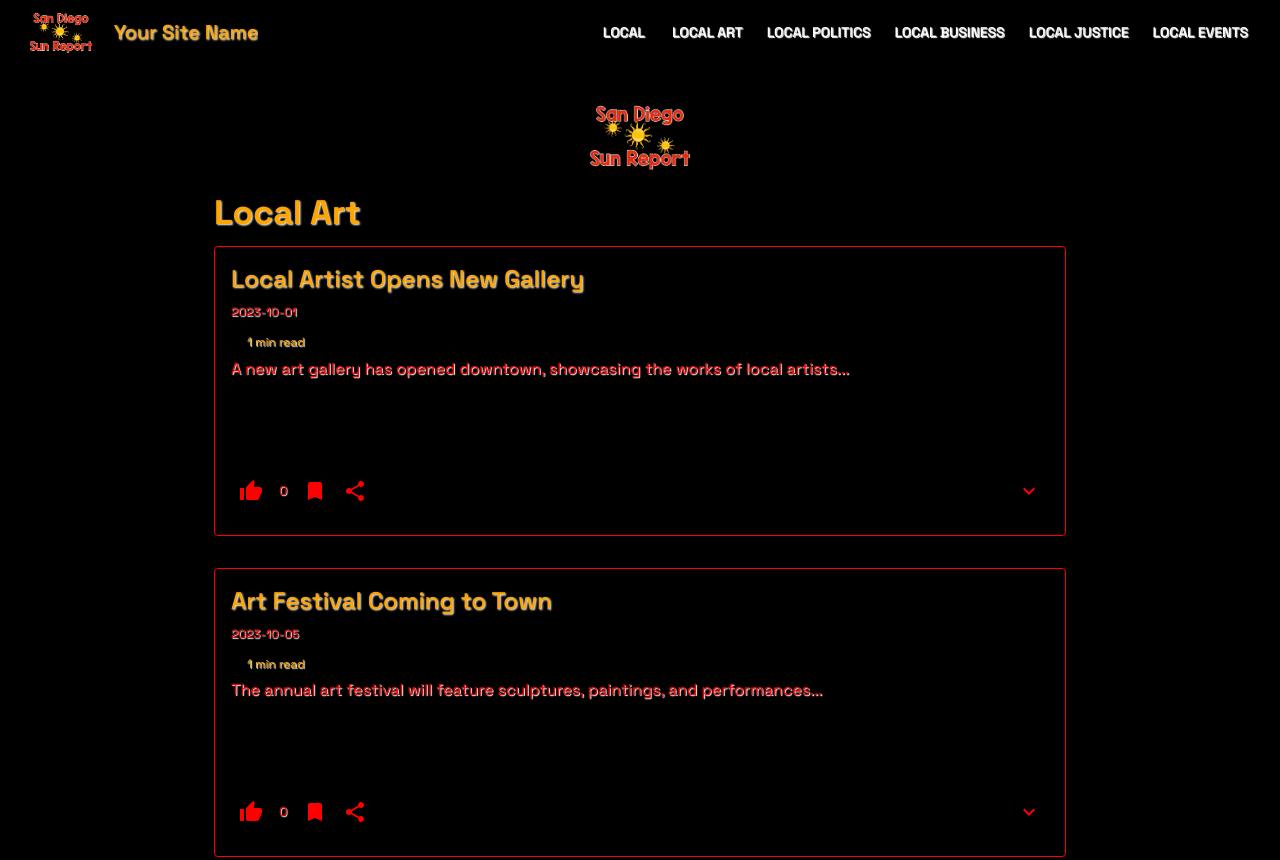
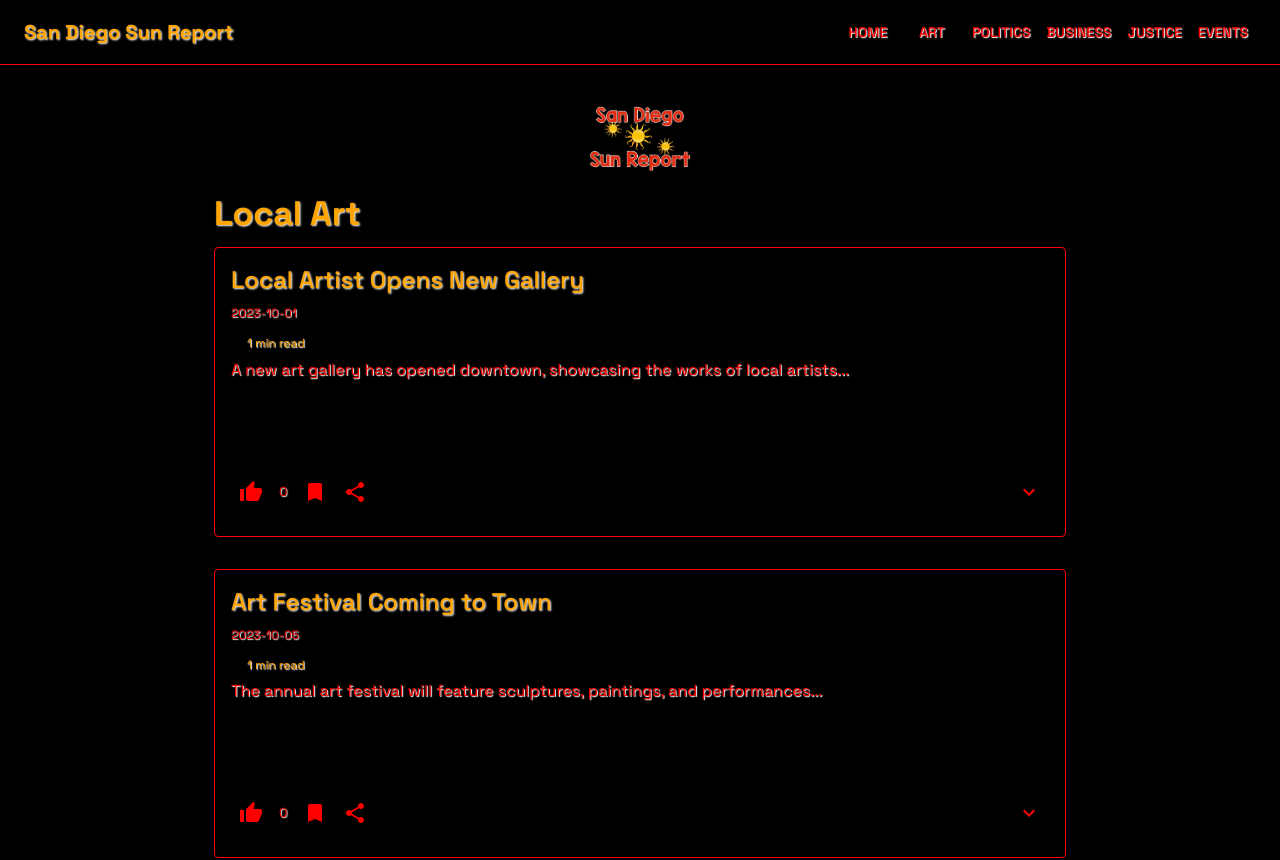
Before and after one commit to lou2siz/sdsrx1, a React (Create React App) app: page /local-art in a window 1280 px wide. Shown: the top 860 px of the page. Built offline with nearby package versions, Linux system fonts and the light colour scheme.

Commit message:
Initial commit

```diff
--- a/src/App.js
+++ b/src/App.js
@@ -13,6 +13,7 @@ import LocalEvents from './pages/LocalEvents';
 import { Box } from '@mui/material';
 import { ArticleProvider } from './context/ArticleContext';
 import ReadingProgress from './components/ReadingProgress';
+import ArticleDetail from './pages/ArticleDetail';
 
 const App = () => {
   return (
@@ -36,6 +37,7 @@ const App = () => {
               <Route path="/local-business" element={<LocalBusiness />} />
               <Route path="/local-justice" element={<LocalJustice />} />
               <Route path="/local-events" element={<LocalEvents />} />
+              <Route path="/article/:id" element={<ArticleDetail />} />
             </Routes>
           </Box>
           <Footer />
--- a/src/components/ArticleTemplate.js
+++ b/src/components/ArticleTemplate.js
@@ -1,13 +1,14 @@
 // src/components/ArticleTemplate.js
 
 import React, { useState } from 'react';
+import { useNavigate } from 'react-router-dom';
 import {
   Typography,
   Card,
   CardContent,
   IconButton,
   Collapse,
-  Box,
+  Stack,
   Chip
 } from '@mui/material';
 import ShareIcon from '@mui/icons-material/Share';
@@ -22,12 +23,14 @@ const getReadingTime = (content) => {
   return `${minutes} min read`;
 };
 
-const ArticleTemplate = ({ article }) => {
+const ArticleTemplate = ({ article, index }) => {
   const [expanded, setExpanded] = useState(false);
   const [likes, setLikes] = useState(0);
   const [saved, setSaved] = useState(false);
+  const navigate = useNavigate();
 
-  const handleShare = () => {
+  const handleShare = (e) => {
+    e.stopPropagation();
     if (navigator.share) {
       navigator.share({
         title: article.title,
@@ -37,13 +40,34 @@ const ArticleTemplate = ({ article }) => {
     }
   };
 
+  const handleLike = (e) => {
+    e.stopPropagation();
+    setLikes(likes + 1);
+  };
+
+  const handleSave = (e) => {
+    e.stopPropagation();
+    setSaved(!saved);
+  };
+
+  const handleExpand = (e) => {
+    e.stopPropagation();
+    setExpanded(!expanded);
+  };
+
   return (
-    <Card sx={{
-      marginBottom: 4,
-      backgroundColor: 'black',
-      border: '1px solid red',
-      '&:hover': { border: '1px solid orange' }
-    }}>
+    <Card
+      sx={{
+        marginBottom: 4,
+        backgroundColor: 'black',
+        border: '1px solid red',
+        '&:hover': {
+          border: '1px solid orange',
+          cursor: 'pointer'
+        }
+      }}
+      onClick={() => navigate(`/article/${index}`)}
+    >
       <CardContent>
         <Typography variant="h5" gutterBottom sx={{ color: 'orange' }}>
           {article.title}
@@ -64,23 +88,28 @@ const ArticleTemplate = ({ article }) => {
           <Typography variant="body1">{article.content}</Typography>
         </Collapse>
 
-        <Box sx={{ display: 'flex', justifyContent: 'space-between', mt: 2 }}>
-          <Box>
-            <IconButton onClick={() => setLikes(likes + 1)}>
+        <Stack
+          direction="row"
+          justifyContent="space-between"
+          alignItems="center"
+          sx={{ mt: 2 }}
+        >
+          <Stack direction="row" alignItems="center">
+            <IconButton onClick={handleLike}>
               <ThumbUpIcon sx={{ color: 'red' }} />
             </IconButton>
             <Chip label={likes} size="small" sx={{ bgcolor: 'black', color: 'red' }} />
 
-            <IconButton onClick={() => setSaved(!saved)}>
+            <IconButton onClick={handleSave}>
               <BookmarkIcon sx={{ color: saved ? 'orange' : 'red' }} />
             </IconButton>
 
             <IconButton onClick={handleShare}>
               <ShareIcon sx={{ color: 'red' }} />
             </IconButton>
-          </Box>
+          </Stack>
 
-          <IconButton onClick={() => setExpanded(!expanded)}>
+          <IconButton onClick={handleExpand}>
             <ExpandMoreIcon
               sx={{
                 color: 'red',
@@ -89,7 +118,7 @@ const ArticleTemplate = ({ article }) => {
               }}
             />
           </IconButton>
-        </Box>
+        </Stack>
       </CardContent>
     </Card>
   );
--- a/src/components/NavBar.js
+++ b/src/components/NavBar.js
@@ -1,6 +1,6 @@
 // src/components/NavBar.js
 
-import React from 'react';
+import React, { useState } from 'react';
 import {
   AppBar,
   Toolbar,
@@ -16,101 +16,118 @@ import {
   ListItemText,
 } from '@mui/material';
 import MenuIcon from '@mui/icons-material/Menu';
-import { Link } from 'react-router-dom';
+import { Link, useNavigate } from 'react-router-dom';
 
 const NavBar = () => {
+  const [mobileOpen, setMobileOpen] = useState(false);
   const theme = useTheme();
-  const isMobile = useMediaQuery(theme.breakpoints.down('md'));
-
-  const [drawerOpen, setDrawerOpen] = React.useState(false);
+  const isMobile = useMediaQuery(theme.breakpoints.down('sm'));
+  const navigate = useNavigate();
 
   const menuItems = [
-    { text: 'Local', link: '/' },
-    { text: 'Local Art', link: '/local-art' },
-    { text: 'Local Politics', link: '/local-politics' },
-    { text: 'Local Business', link: '/local-business' },
-    { text: 'Local Justice', link: '/local-justice' },
-    { text: 'Local Events', link: '/local-events' },
+    { text: 'Home', path: '/' },
+    { text: 'Art', path: '/local-art' },
+    { text: 'Politics', path: '/local-politics' },
+    { text: 'Business', path: '/local-business' },
+    { text: 'Justice', path: '/local-justice' },
+    { text: 'Events', path: '/local-events' },
   ];
 
-  const toggleDrawer = (open) => () => {
-    setDrawerOpen(open);
+  const handleDrawerToggle = () => {
+    setMobileOpen(!mobileOpen);
   };
 
-  return (
-    <AppBar position="sticky" elevation={2} color="primary">
-      <Toolbar>
-        <Box
-          component={Link}
-          to="/"
-          sx={{
-            display: 'flex',
-            alignItems: 'center',
-            textDecoration: 'none',
-            color: 'inherit',
-            flexGrow: 1,
-          }}
-        >
-          <Box
-            component="img"
-            src="/logox1.jpg"
-            alt="Logo"
-            sx={{ height: 50, marginRight: 2 }}
-          />
-          <Typography variant="h6" noWrap>
-            Your Site Name
-          </Typography>
-        </Box>
-        {isMobile ? (
-          <>
-            <IconButton
-              color="inherit"
-              aria-label="open drawer"
-              edge="end"
-              onClick={toggleDrawer(true)}
-            >
-              <MenuIcon />
-            </IconButton>
-            <Drawer
-              anchor="right"
-              open={drawerOpen}
-              onClose={toggleDrawer(false)}
-            >
-              <Box
-                sx={{ width: 250 }}
-                role="presentation"
-                onClick={toggleDrawer(false)}
-                onKeyDown={toggleDrawer(false)}
-              >
+  const drawer = (
     <List>
       {menuItems.map((item) => (
         <ListItem
           button
           key={item.text}
-                      component={Link}
-                      to={item.link}
+          onClick={() => {
+            navigate(item.path);
+            handleDrawerToggle();
+          }}
         >
-                      <ListItemText primary={item.text} />
+          <ListItemText
+            primary={item.text}
+            sx={{
+              color: 'red',
+              '& .MuiTypography-root': { color: 'red' }
+            }}
+          />
         </ListItem>
       ))}
     </List>
-              </Box>
-            </Drawer>
-          </>
-        ) : (
-          menuItems.map((item) => (
+  );
+
+  return (
+    <AppBar position="sticky" sx={{ bgcolor: 'black', borderBottom: '1px solid red' }}>
+      <Toolbar>
+        {isMobile && (
+          <IconButton
+            color="inherit"
+            aria-label="open drawer"
+            edge="start"
+            onClick={handleDrawerToggle}
+            sx={{ mr: 2, color: 'red' }}
+          >
+            <MenuIcon />
+          </IconButton>
+        )}
+
+        <Typography
+          variant="h6"
+          component={Link}
+          to="/"
+          sx={{
+            flexGrow: 1,
+            color: 'orange',
+            textDecoration: 'none',
+            fontFamily: 'Space Grotesk',
+            fontWeight: 700
+          }}
+        >
+          San Diego Sun Report
+        </Typography>
+
+        {!isMobile && (
+          <Box>
+            {menuItems.map((item) => (
               <Button
                 key={item.text}
-              color="inherit"
                 component={Link}
-              to={item.link}
-              sx={{ marginLeft: 1 }}
+                to={item.path}
+                sx={{
+                  color: 'red',
+                  '&:hover': { color: 'orange' }
+                }}
               >
                 {item.text}
               </Button>
-          ))
+            ))}
+          </Box>
         )}
       </Toolbar>
+
+      <Drawer
+        variant="temporary"
+        anchor="left"
+        open={mobileOpen}
+        onClose={handleDrawerToggle}
+        ModalProps={{
+          keepMounted: true, // Better mobile performance
+        }}
+        sx={{
+          '& .MuiDrawer-paper': {
+            boxSizing: 'border-box',
+            width: 240,
+            bgcolor: 'black',
+            borderRight: '1px solid red'
+          },
+        }}
+      >
+        {drawer}
+      </Drawer>
     </AppBar>
   );
 };
--- a/src/components/PageLayout.js
+++ b/src/components/PageLayout.js
@@ -39,7 +39,11 @@ const PageLayout = ({ title, articles, category }) => {
 
           <Grid item xs={12} md={8}>
             {articles.map((article, index) => (
-              <ArticleTemplate key={index} article={article} />
+              <ArticleTemplate
+                key={index}
+                article={article}
+                index={index}
+              />
             ))}
           </Grid>
 
--- a/src/pages/Local.js
+++ b/src/pages/Local.js
@@ -20,7 +20,10 @@ const Local = () => {
   return (
     <PageLayout
       title="Sun Diego Sun Report"
-      articles={articles}
+      articles={articles.map((article, index) => ({
+        ...article,
+        index
+      }))}
       category="general"
     />
   );
--- a/src/pages/LocalArt.js
+++ b/src/pages/LocalArt.js
@@ -30,7 +30,11 @@ const LocalArt = () => {
         Local Art
       </Typography>
       {articles.map((article, index) => (
-        <ArticleTemplate key={index} article={article} />
+        <ArticleTemplate
+          key={index}
+          article={article}
+          index={index}
+        />
       ))}
     </Container>
   );
--- a/src/pages/LocalBusiness.js
+++ b/src/pages/LocalBusiness.js
@@ -30,7 +30,11 @@ const LocalBusiness = () => {
         Local Business
       </Typography>
       {articles.map((article, index) => (
-        <ArticleTemplate key={index} article={article} />
+        <ArticleTemplate
+          key={index}
+          article={article}
+          index={index}
+        />
       ))}
     </Container>
   );
--- a/src/pages/LocalEvents.js
+++ b/src/pages/LocalEvents.js
@@ -30,7 +30,11 @@ const LocalEvents = () => {
         Local Events
       </Typography>
       {articles.map((article, index) => (
-        <ArticleTemplate key={index} article={article} />
+        <ArticleTemplate
+          key={index}
+          article={article}
+          index={index}
+        />
       ))}
     </Container>
   );
--- a/src/pages/LocalJustice.js
+++ b/src/pages/LocalJustice.js
@@ -30,7 +30,11 @@ const LocalJustice = () => {
         Local Justice
       </Typography>
       {articles.map((article, index) => (
-        <ArticleTemplate key={index} article={article} />
+        <ArticleTemplate
+          key={index}
+          article={article}
+          index={index}
+        />
       ))}
     </Container>
   );
--- a/src/pages/LocalPolitics.js
+++ b/src/pages/LocalPolitics.js
@@ -30,7 +30,7 @@ const LocalPolitics = () => {
         Local Politics
       </Typography>
       {articles.map((article, index) => (
-        <ArticleTemplate key={index} article={article} />
+        <ArticleTemplate key={index} article={article} index={index} />
       ))}
     </Container>
   );
```
Also changed, not shown: src/components/ArticleDetail.js (added, +67 -0 lines), src/pages/ArticleDetail.js (added, +66 -0 lines). Lines whose indentation alone changed are shown as unchanged.
